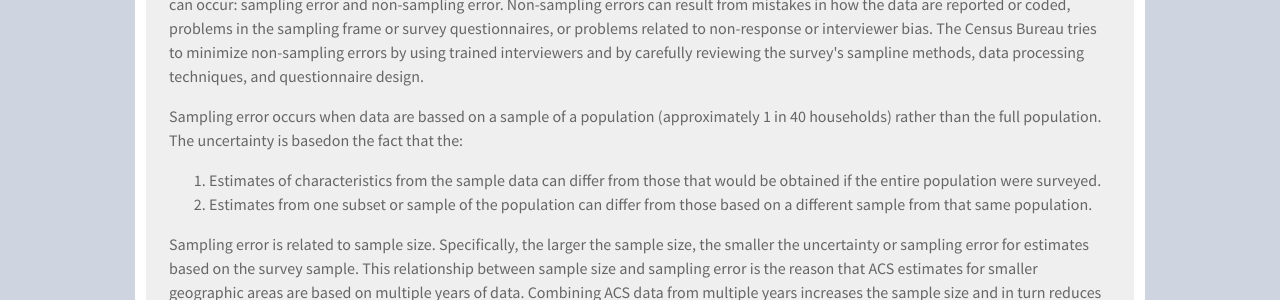
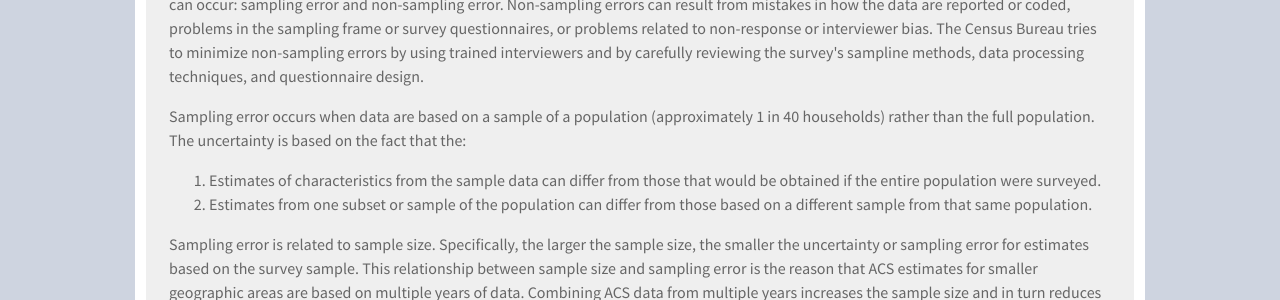
Before and after one commit to TBleess/Website_New, a Jekyll site: the page built from pages/9_Not_in_Menu/understanding-margins-error.md, in a window 1280 px wide. Shown: the part 454-754 px from the top of the page. Built offline with Jekyll 4.4.1, drawn with Linux system fonts in a browser that asks for light colours.

Commit message:
Spelling

```diff
--- a/pages/9_Not_in_Menu/understanding-margins-error.md
+++ b/pages/9_Not_in_Menu/understanding-margins-error.md
@@ -14,7 +14,7 @@ description: "Explanation of Margins of Error by the Colorado State Demography O
 
 All data that are based on samples, such as the American Community Survey (ACS), include a range of uncertainty. Two broad types of error can occur: sampling error and non-sampling error. Non-sampling errors can result from mistakes in how the data are reported or coded, problems in the sampling frame or survey questionnaires, or problems related to non-response or interviewer bias. The Census Bureau tries to minimize non-sampling errors by using trained interviewers and by carefully reviewing the survey\'s sampline methods, data processing techniques, and questionnaire design.
 
-Sampling error occurs when data are bassed on a sample of a population (approximately 1 in 40 households) rather than the full population. The uncertainty is basedon the fact that the:
+Sampling error occurs when data are based on a sample of a population (approximately 1 in 40 households) rather than the full population. The uncertainty is based on the fact that the:
 
 1. Estimates of characteristics from the sample data can differ from those that would be obtained if the entire population were surveyed.
 2. Estimates from one subset or sample of the population can differ from those based on a different sample from that same population.
```
